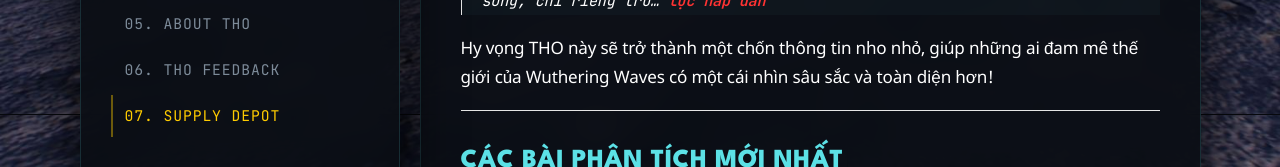
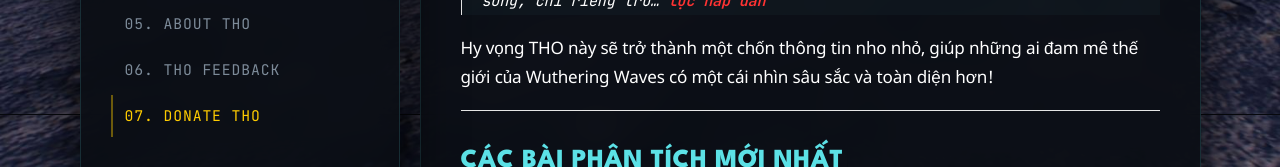
Before and after one commit to Atovenish/THO.github.io, a Jekyll site: the page built from index.md, in a window 1280 px wide and 900 px high, scrolled down 633 px. Shown: the part 733-900 px from the top of the window. Built offline with Jekyll 4.4.1, drawn with Linux system fonts in a browser that asks for light colours; comment, search, counter and statistics services are not loaded.

Commit message:
Rename 'SUPPLY DEPOT' to 'DONATE THO' and update text

```diff
--- a/_layouts/default.html
+++ b/_layouts/default.html
@@ -304,7 +304,7 @@
              <li><a href="{{ "/another-game.html" | relative_url }}" class="{% if page.url == '/another-game.html' %}active{% endif %}">04. ANOTHER GAME</a></li>
              <li><a href="{{ "/about.html" | relative_url }}" class="{% if page.url == '/about.html' %}active{% endif %}">05. ABOUT THO</a></li>
              <li><a href="{{ "/feedback.html" | relative_url }}" class="{% if page.url == '/feedback.html' %}active{% endif %}">06. THO FEEDBACK</a></li>
-             <li><a onclick="document.getElementById('qr-modal').style.display='flex'" style="color: var(--accent-yellow) !important; border-left-color: rgba(255, 204, 0, 0.4); cursor: pointer;">07. SUPPLY DEPOT</a></li>
+             <li><a onclick="document.getElementById('qr-modal').style.display='flex'" style="color: var(--accent-yellow) !important; border-left-color: rgba(255, 204, 0, 0.4); cursor: pointer;">07. DONATE THO</a></li>
            </ul>
          </div>
         {% endunless %}
@@ -342,8 +342,8 @@
         <h3 style="color: var(--accent-yellow) !important; margin-top: 0; font-family: var(--font-mono); font-size: 1em; letter-spacing: 0.1em;">// INITIATE TRANSFER</h3>
         <img src="{{ site.donate_qr | default: '/vietqr.png' | relative_url }}" alt="VietQR" style="width: 100%; max-width: 200px; border: 2px solid var(--accent-yellow); padding: 5px; background: #ffffff; margin: 20px 0;">
         <div style="font-family: var(--font-mono); font-size: 0.82em; color: var(--text-secondary); line-height: 1.6; text-align: center; background: rgba(255, 204, 0, 0.03); padding: 12px; border: 1px dashed rgba(255, 204, 0, 0.3);">
-          <p style="margin: 0; color: var(--accent-yellow);">[SCAN TO COMPLETE RESONANCE TRANSFER]</p>
-          <p style="margin: 4px 0 0 0; font-size: 0.9em; opacity: 0.8;">Tri Giả quét mã để tiếp tế năng lượng trực tiếp đến THO.</p>
+          <p style="margin: 0; color: var(--accent-yellow);">[SCAN TO COMPLETE RESONANCE TRANSMISSION]</p>
+          <p style="margin: 4px 0 0 0; font-size: 0.9em; opacity: 0.8;">Tri Giả quét mã để tiếp tế năng lượng trực tiếp đến THO nha.</p>
         </div>
       </div>
     </div>
```
